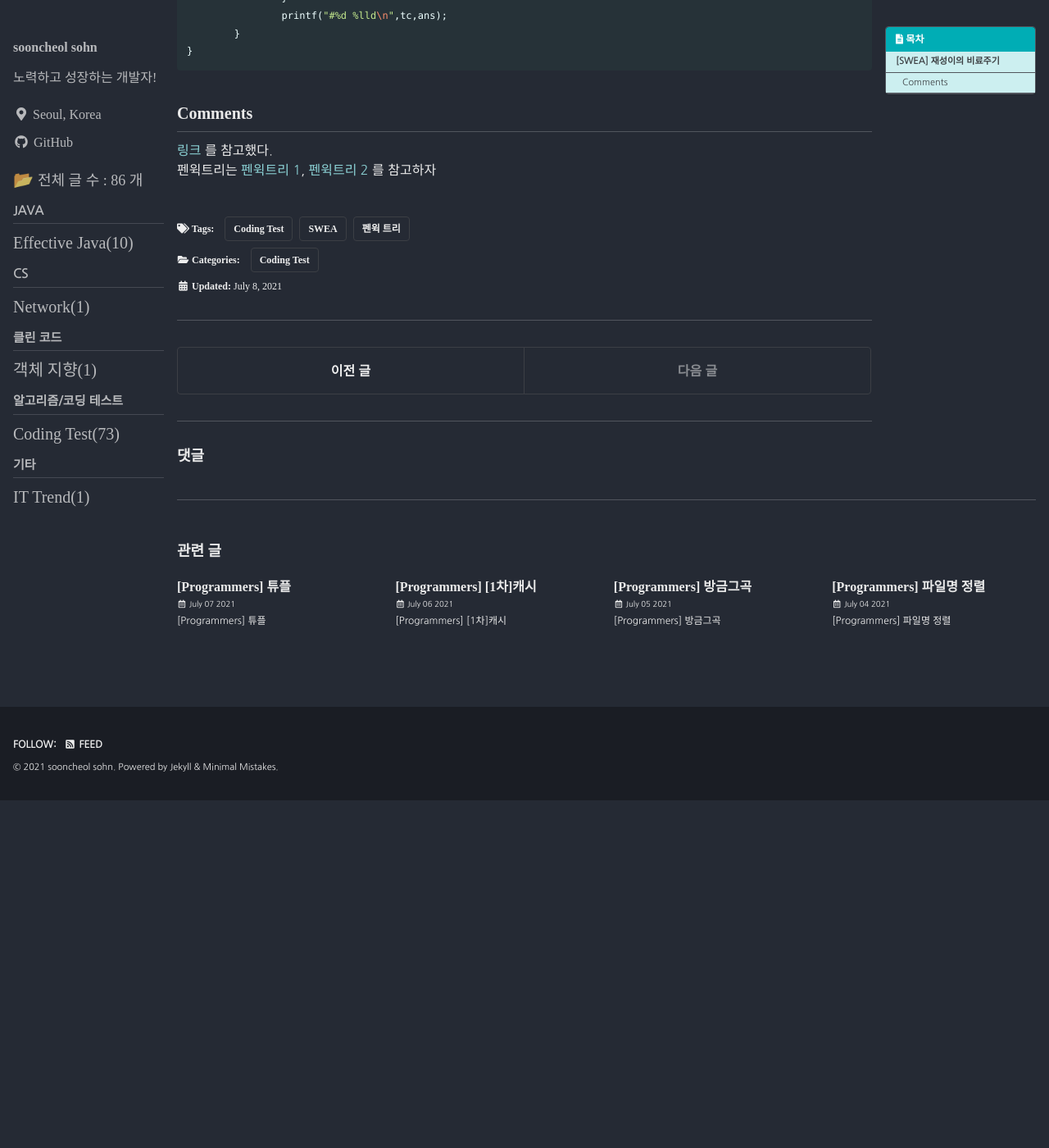
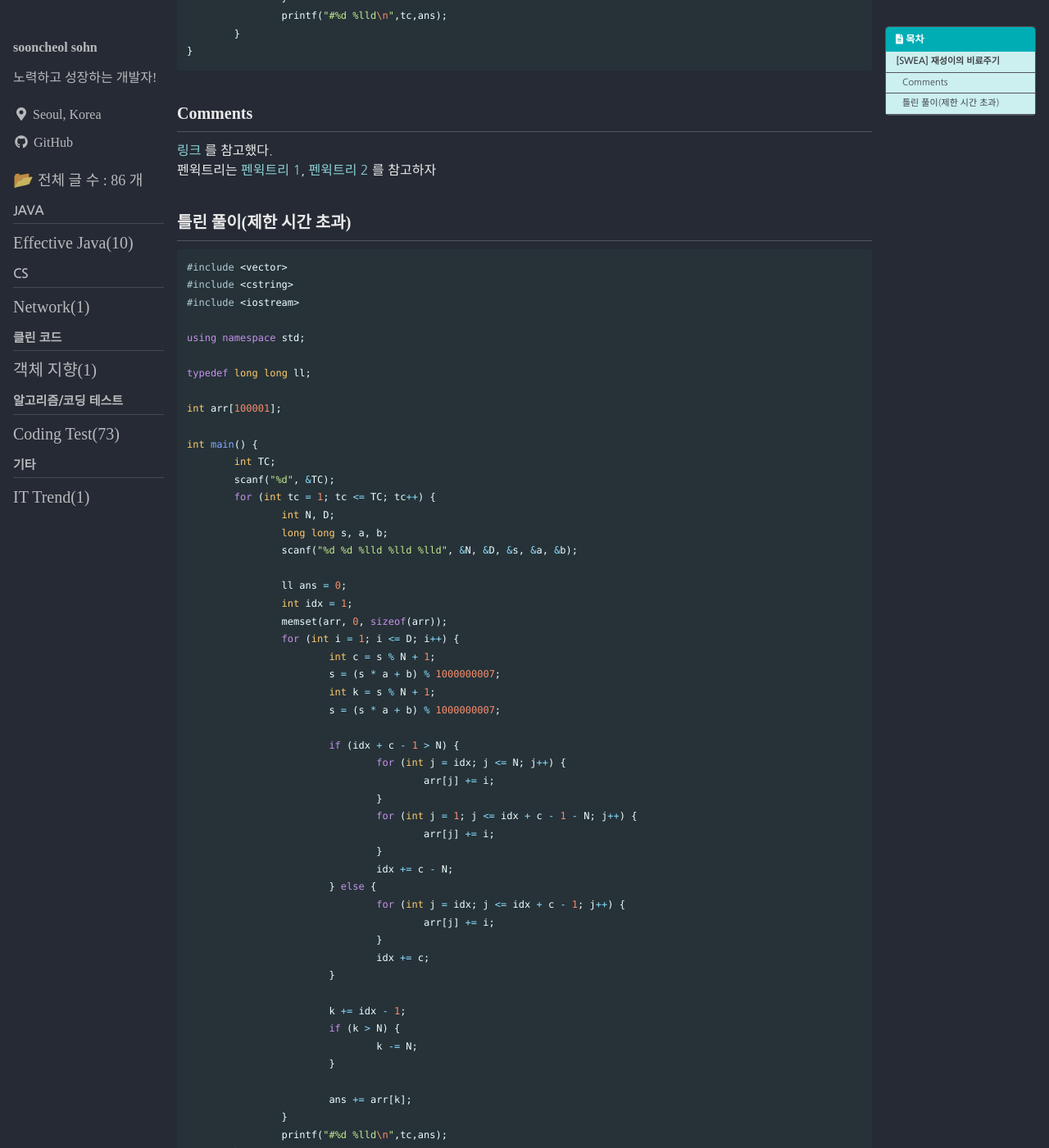
Before and after one commit to punsoo/punsoo.github.io, a Jekyll site: the page built from _posts/Coding-Test/2021-07-08-SWEA-재성이의 비료주기.md, in a window 1280 px wide and 1400 px high, scrolled down 1574 px. Shown: the whole window at 82% size. Built offline with Jekyll 4.4.1, drawn with Linux system fonts in a browser that asks for light colours; cached includes are drawn as plain includes; some web fonts are replaced; comment, search, counter and statistics services are not loaded; before the commit the page ends 2550 px from its top, so only the background shows below that.

Commit message:
SWEA 재성이의 비료주기 틀린 풀이 추가

````diff
--- a/_posts/Coding-Test/2021-07-08-SWEA-재성이의 비료주기.md
+++ b/_posts/Coding-Test/2021-07-08-SWEA-재성이의 비료주기.md
@@ -96,3 +96,60 @@ int main() {
 
 [링크](https://swexpertacademy.com/main/talk/solvingTalk/boardCommuView.do?commuId=AWFA9jXaAb0DFAV2) 를 참고했다.
 펜윅트리는 [펜윅트리 1](https://www.crocus.co.kr/666), [펜윅트리 2](https://yabmoons.tistory.com/438) 를 참고하자
+
+## 틀린 풀이(제한 시간 초과)
+
+```cpp
+#include <vector>
+#include <cstring>
+#include <iostream>
+
+using namespace std;
+
+typedef long long ll;
+
+int arr[100001];
+
+int main() {
+	int TC;
+	scanf("%d", &TC);
+	for (int tc = 1; tc <= TC; tc++) {
+		int N, D;
+		long long s, a, b;
+		scanf("%d %d %lld %lld %lld", &N, &D, &s, &a, &b);
+
+		ll ans = 0;
+		int idx = 1;
+		memset(arr, 0, sizeof(arr));
+		for (int i = 1; i <= D; i++) {
+			int c = s % N + 1;
+			s = (s * a + b) % 1000000007;
+			int k = s % N + 1;
+			s = (s * a + b) % 1000000007;
+
+			if (idx + c - 1 > N) {
+				for (int j = idx; j <= N; j++) {
+					arr[j] += i;
+				}
+				for (int j = 1; j <= idx + c - 1 - N; j++) {
+					arr[j] += i;
+				}
+				idx += c - N;
+			} else {
+				for (int j = idx; j <= idx + c - 1; j++) {
+					arr[j] += i;
+				}
+				idx += c;
+			}
+
+			k += idx - 1;
+			if (k > N) {
+				k -= N;
+			}
+
+			ans += arr[k];
+		}
+		printf("#%d %lld\n",tc,ans);
+	}
+}
+```
````
